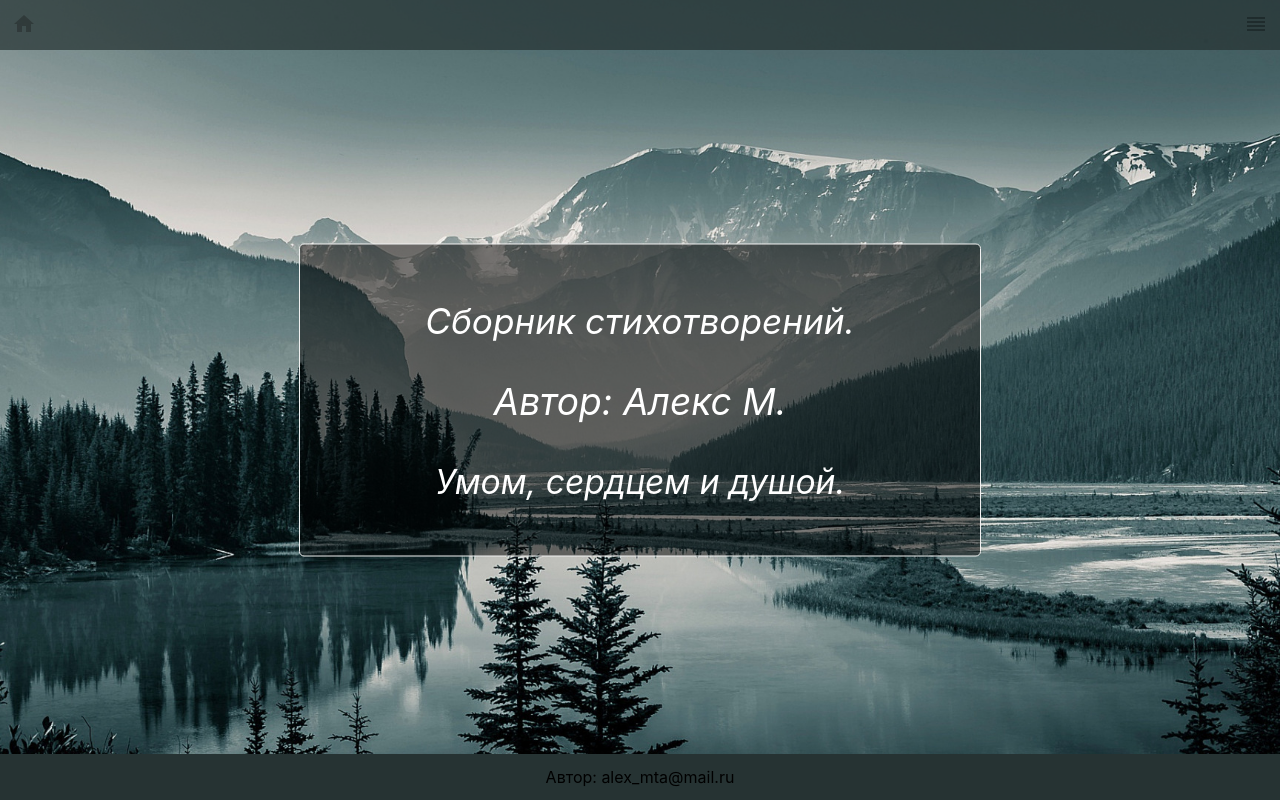
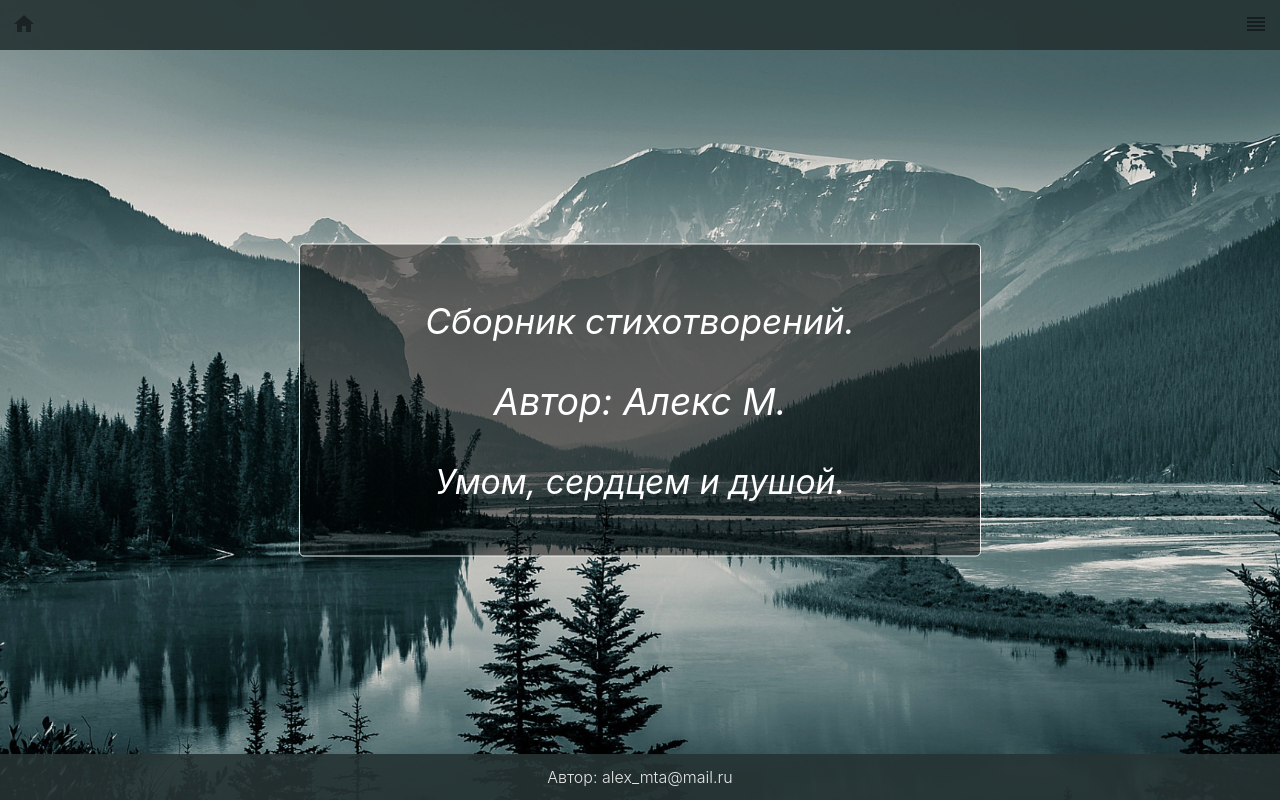
Before and after one commit to imciflam/poetry-site, a React (Create React App) app: page /#/ in a window 1280 px wide. Built offline with nearby package versions, Linux system fonts and the light colour scheme.

Commit message:
+ css fix

```diff
--- a/src/App.js
+++ b/src/App.js
@@ -18,7 +18,7 @@ function App() {
               backgroundColor: `#263333`,
               position: `absolute`,
               width: `100%`,
-              opacity: `0.7`,
+              opacity: `0.9`,
               height: `50px `
             }}
           >
--- a/src/components/MainPage.js
+++ b/src/components/MainPage.js
@@ -16,7 +16,10 @@ const styles = {
     margin: `0`,
     position: `absolute`,
     width: `100%`,
-    bottom: `0`
+    bottom: `0`,
+    opacity: `0.9`,
+    color: `white`,
+    fontWeight: `300`
   },
   text: {
     margin: `0`,
```
